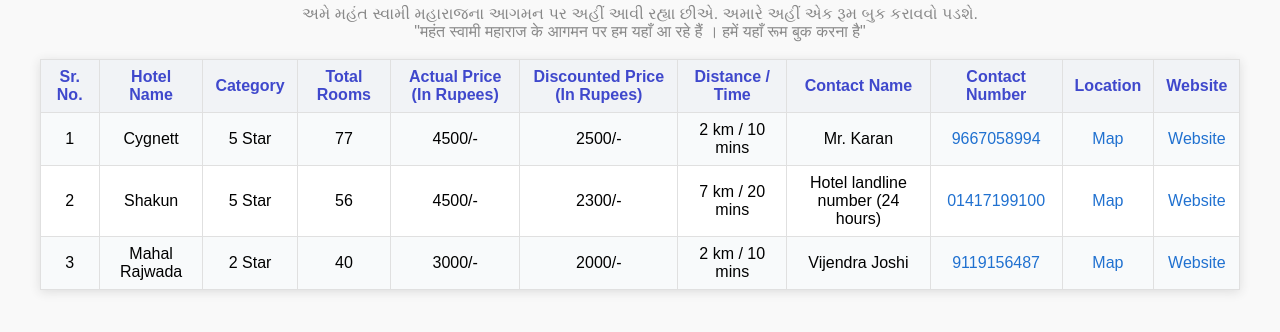
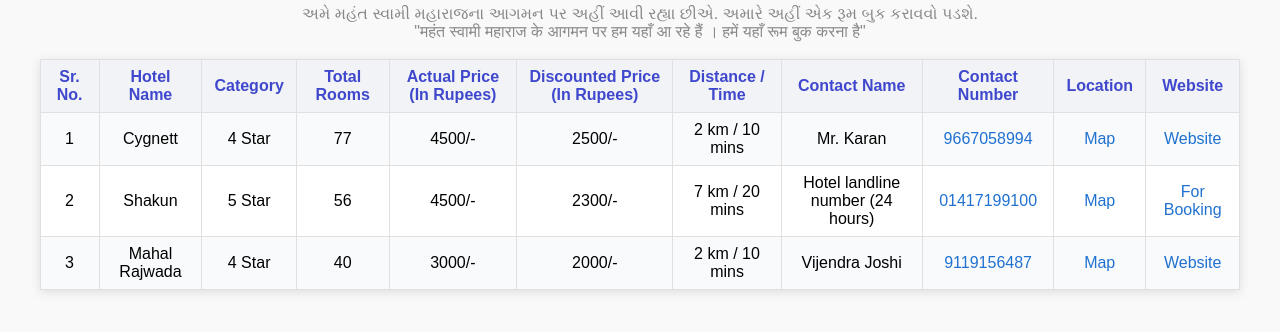
Before and after one commit to PercyJH01/MSM-Jaipur-Booking, a plain HTML site: page index.html in a window 1280 px wide. Shown: the part 70-402 px from the top of the page. Drawn offline with Linux system fonts and the light colour scheme.

Commit message:
Update index.html'

```diff
--- a/index.html
+++ b/index.html
@@ -38,9 +38,9 @@
     <th>Location</th>
     <th>Website</th>
   </tr>
-  <tr><td>1</td><td>Cygnett</td><td>5 Star</td><td>77</td><td>4500/-</td><td>2500/-</td><td>2 km / 10 mins</td><td>Mr. Karan</td><td><a href="tel:+919667058994">9667058994</a></td><td><a href="https://maps.app.goo.gl/XPJbtjp2cusrc7Dm6?g_st=ipc">Map</a></td><td><a href="https://www.cygnetthotels.com/cygnett-park-bl-jaipur/unit-overview">Website</a></td></tr>
-  <tr><td>2</td><td>Shakun</td><td>5 Star</td><td>56</td><td>4500/-</td><td>2300/-</td><td>7 km / 20 mins</td><td>Hotel landline number (24 hours)</td><td><a href="tel:01417199100">01417199100</a></td><td><a href="https://maps.app.goo.gl/ny4Ag7T4w5nTd6Rs7?g_st=ipc">Map</a></td><td><a href="https://www.shakunhotels.com/">Website</a></td></tr>
-  <tr><td>3</td><td>Mahal Rajwada</td><td>2 Star</td><td>40</td><td>3000/-</td><td>2000/-</td><td>2 km / 10 mins</td><td>Vijendra Joshi</td><td><a href="tel:+919119156487">9119156487</a></td><td><a href="https://maps.app.goo.gl/hVF7bPmiAPqPHSESA?g_st=aw">Map</a></td><td><a href="www.mahalrajwadaresort.com">Website</a></td></tr>
+  <tr><td>1</td><td>Cygnett</td><td>4 Star</td><td>77</td><td>4500/-</td><td>2500/-</td><td>2 km / 10 mins</td><td>Mr. Karan</td><td><a href="tel:+919667058994">9667058994</a></td><td><a href="https://maps.app.goo.gl/XPJbtjp2cusrc7Dm6?g_st=ipc">Map</a></td><td><a href="https://www.cygnetthotels.com/cygnett-park-bl-jaipur/unit-overview">Website</a></td></tr>
+  <tr><td>2</td><td>Shakun</td><td>5 Star</td><td>56</td><td>4500/-</td><td>2300/-</td><td>7 km / 20 mins</td><td>Hotel landline number (24 hours)</td><td><a href="tel:01417199100">01417199100</a></td><td><a href="https://maps.app.goo.gl/ny4Ag7T4w5nTd6Rs7?g_st=ipc">Map</a></td><td><a href="reservations@shakunhotels.com">For Booking</a></td></tr>
+  <tr><td>3</td><td>Mahal Rajwada</td><td>4 Star</td><td>40</td><td>3000/-</td><td>2000/-</td><td>2 km / 10 mins</td><td>Vijendra Joshi</td><td><a href="tel:+919119156487">9119156487</a></td><td><a href="https://maps.app.goo.gl/hVF7bPmiAPqPHSESA?g_st=aw">Map</a></td><td><a href="www.mahalrajwadaresort.com">Website</a></td></tr>
 </table>
 
 </body>
```
